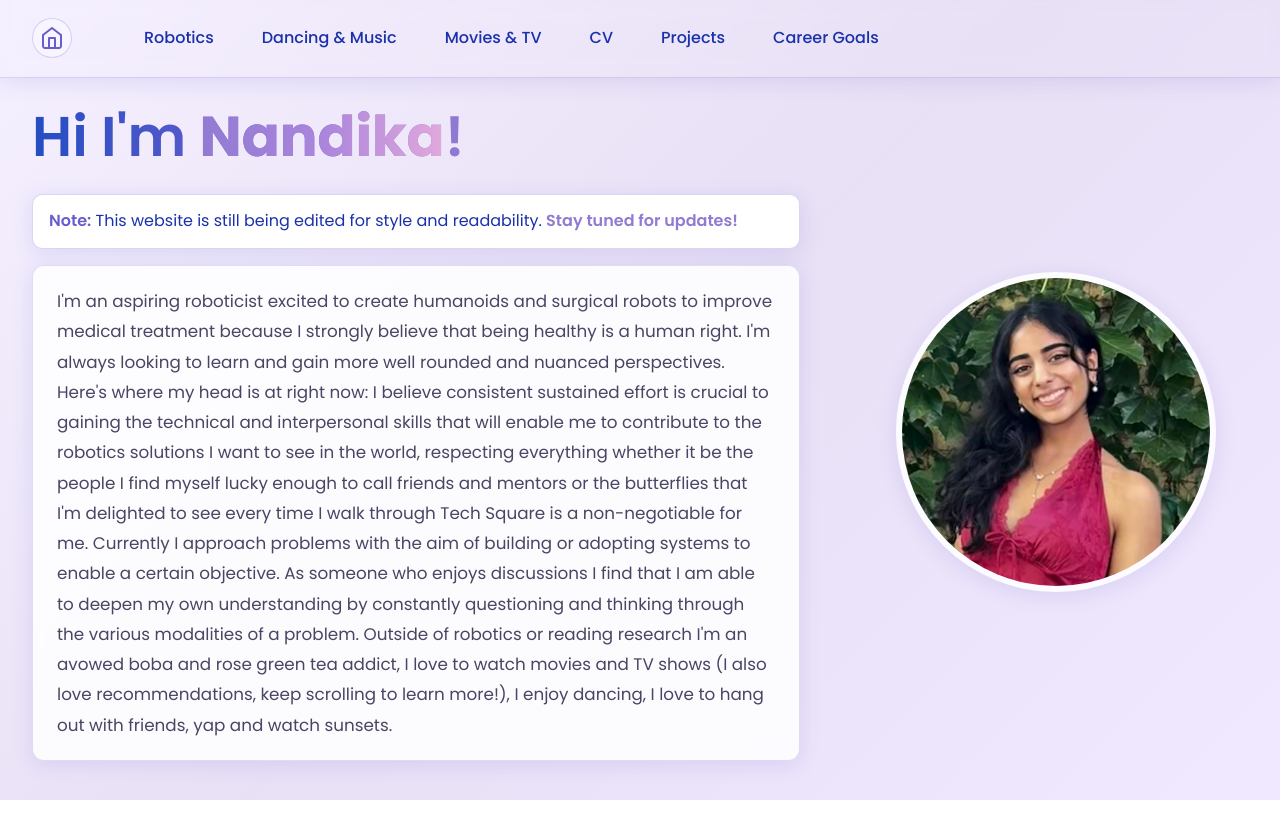
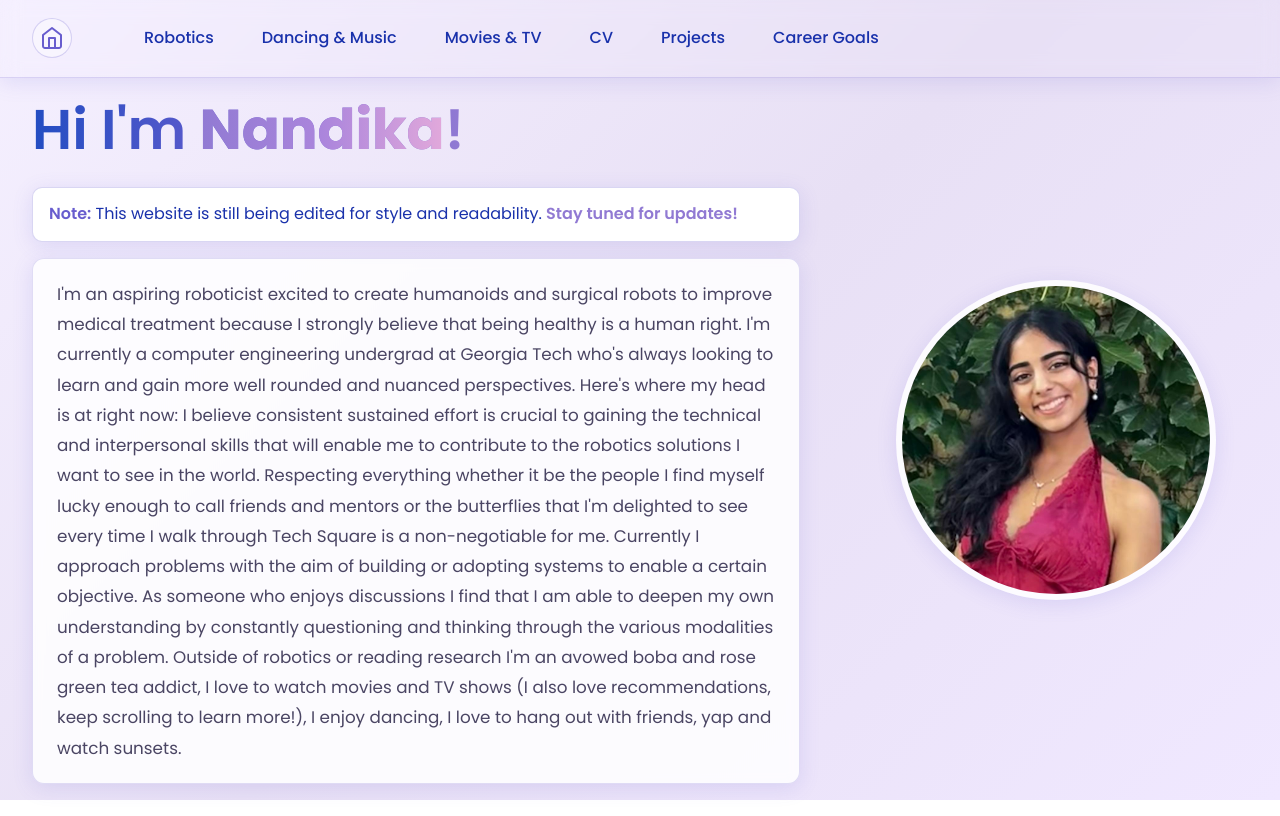
Before and after one commit to nandikakohli/nandika-kohli, a React (Vite) app in the folder personal-website/: page / in a window 1280 px wide. Built offline with nearby package versions, Linux system fonts and the light colour scheme.

Commit message:
Update home page text with Georgia Tech details

```diff
--- a/personal-website/src/App.tsx
+++ b/personal-website/src/App.tsx
@@ -28,7 +28,7 @@ const Home = () => {
             <span className="notice-strong">Note:</span> This website is still being edited for style and readability. <span className="notice-em">Stay tuned for updates!</span>
           </section>
           <section className="blurb">
-            <p>I'm an aspiring roboticist excited to create humanoids and surgical robots to improve medical treatment because I strongly believe that being healthy is a human right. I'm always looking to learn and gain more well rounded and nuanced perspectives. Here's where my head is at right now: I believe consistent sustained effort is crucial to gaining the technical and interpersonal skills that will enable me to contribute to the robotics solutions I want to see in the world, respecting everything whether it be the people I find myself lucky enough to call friends and mentors or the butterflies that I'm delighted to see every time I walk through Tech Square is a non-negotiable for me. Currently I approach problems with the aim of building or adopting systems to enable a certain objective. As someone who enjoys discussions I find that I am able to deepen my own understanding by constantly questioning and thinking through the various modalities of a  problem. Outside of robotics or reading research I'm an avowed boba and rose green tea addict, I love to watch movies and TV shows (I also love recommendations, keep scrolling to learn more!), I enjoy dancing, I love to hang out with friends, yap and watch sunsets.</p>
+            <p>I'm an aspiring roboticist excited to create humanoids and surgical robots to improve medical treatment because I strongly believe that being healthy is a human right. I'm currently a computer engineering undergrad at Georgia Tech who's always looking to learn and gain more well rounded and nuanced perspectives. Here's where my head is at right now: I believe consistent sustained effort is crucial to gaining the technical and interpersonal skills that will enable me to contribute to the robotics solutions I want to see in the world. Respecting everything whether it be the people I find myself lucky enough to call friends and mentors or the butterflies that I'm delighted to see every time I walk through Tech Square is a non-negotiable for me. Currently I approach problems with the aim of building or adopting systems to enable a certain objective. As someone who enjoys discussions I find that I am able to deepen my own understanding by constantly questioning and thinking through the various modalities of a problem. Outside of robotics or reading research I'm an avowed boba and rose green tea addict, I love to watch movies and TV shows (I also love recommendations, keep scrolling to learn more!), I enjoy dancing, I love to hang out with friends, yap and watch sunsets.</p>
           </section>
         </motion.div>
         <div className="photo-container">
```
